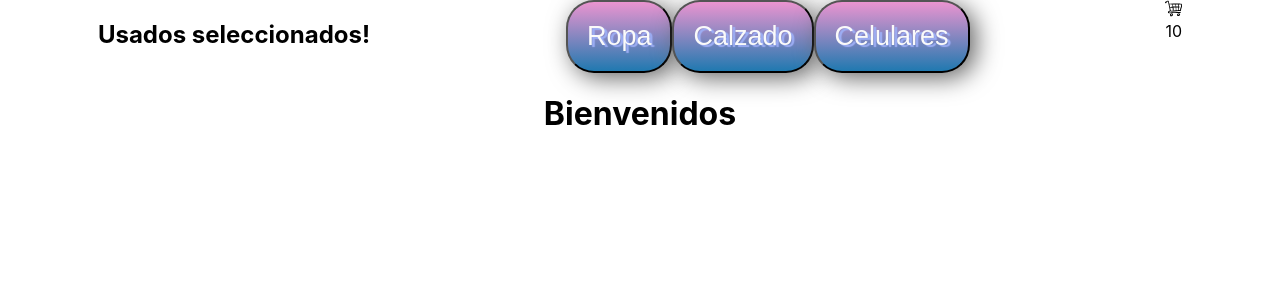
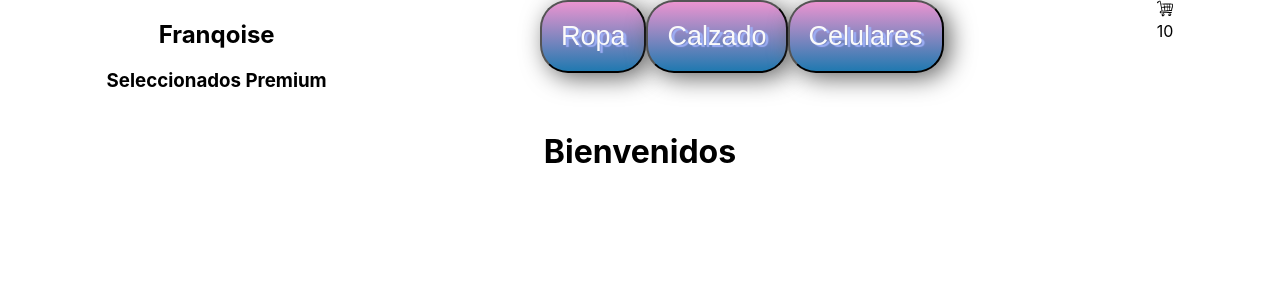
Before and after one commit to francodemilano/FranqoiseUsados-Damilano, a React (Create React App) app: page / in a window 1280 px wide. Shown: the top 300 px of the page. Built offline with nearby package versions, Linux system fonts and the light colour scheme; the HTML template or start-up script is replaced by a standard one.

Commit message:
h3 incorporado

```diff
--- a/src/Components/Navbar/Navbar.js
+++ b/src/Components/Navbar/Navbar.js
@@ -5,7 +5,9 @@ const Navbar = () => {
     return (
         <nav style={{ display: 'flex', justifyContent: 'space-around'}}>
             <div>
-                <h1>Usados seleccionados!</h1>
+                <h1>Franqoise</h1>
+
+                <h3>Seleccionados Premium</h3>
             </div>
             <div>
                 <button>Ropa</button>
```
Also changed, not shown: src/Components/Navbar/Navbar.css (line endings or trailing spaces).
